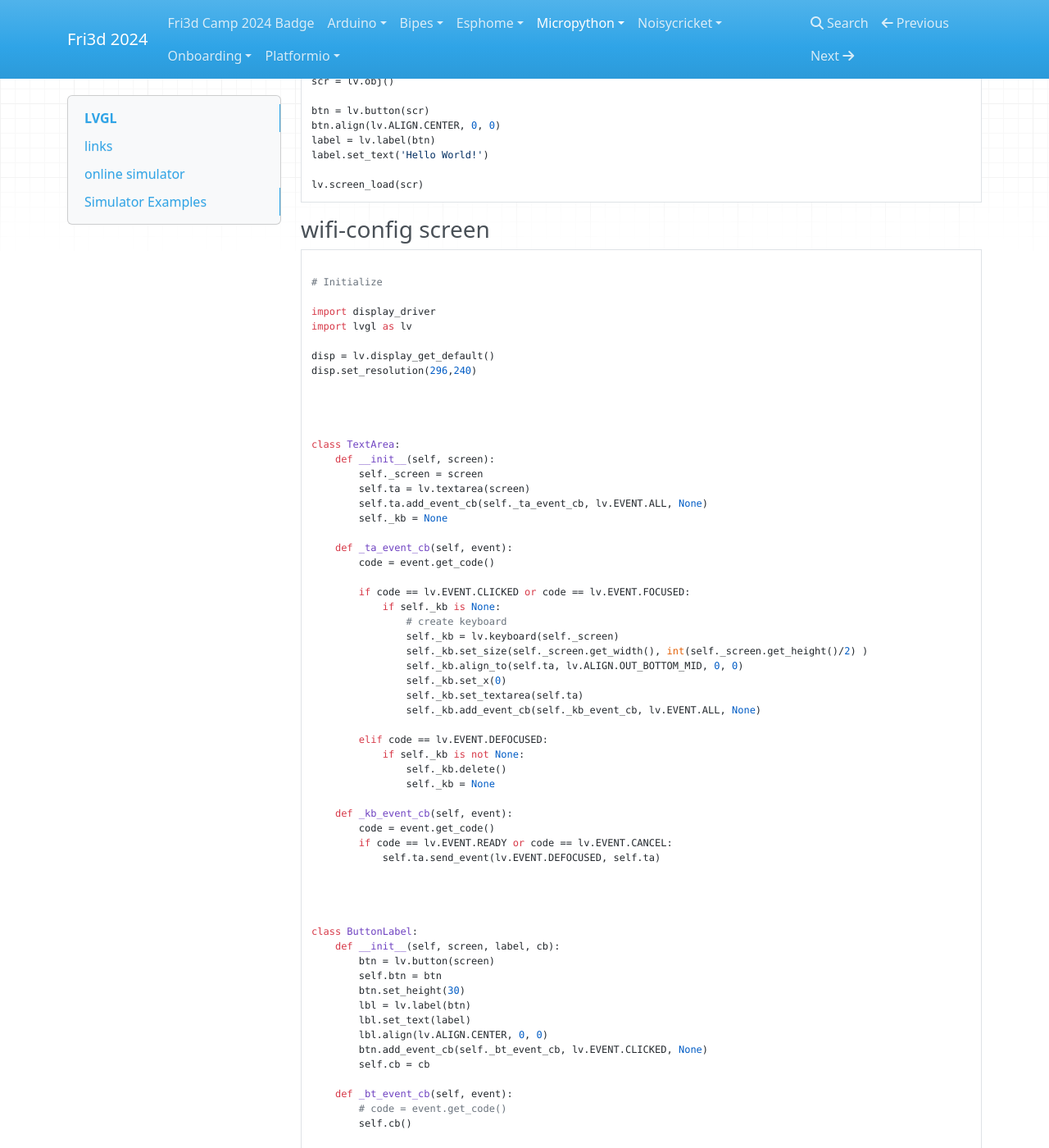
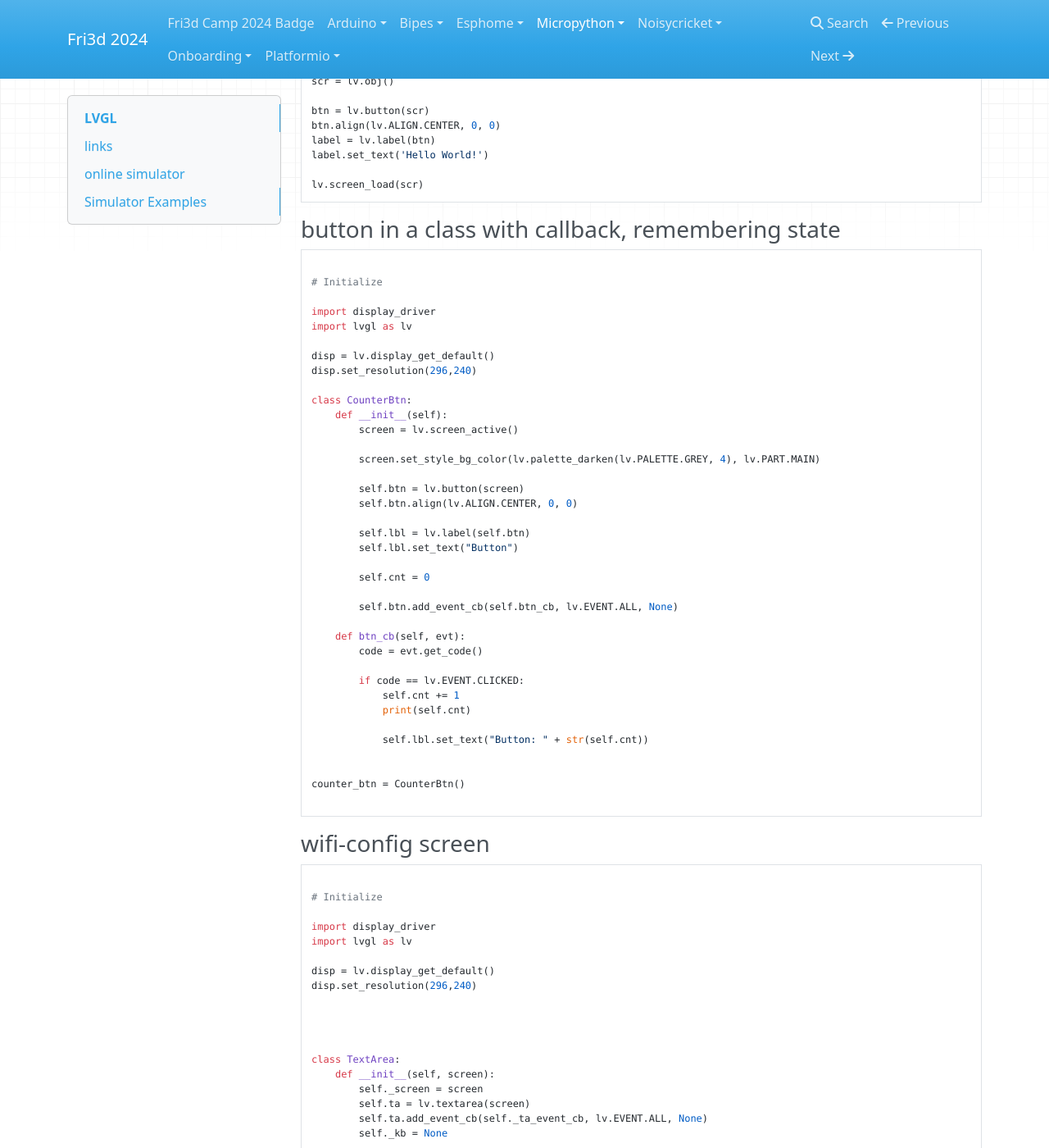
Before and after one commit to Fri3dCamp/badge_2024, an MkDocs documentation site: the page built from docs/micropython/lvgl.md, in a window 1280 px wide and 1400 px high, scrolled down 774 px. Shown: the whole window at 82% size. Built offline with MkDocs 1.6.1, drawn with Linux system fonts in a browser that asks for light colours; nearby versions of some CDN libraries.

Commit message:
added button in a class example

````diff
--- a/docs/micropython/lvgl.md
+++ b/docs/micropython/lvgl.md
@@ -38,6 +38,46 @@ label.set_text('Hello World!')
 lv.screen_load(scr)
 ```
 
+### button in a class with callback, remembering state
+```python
+
+# Initialize
+
+import display_driver
+import lvgl as lv
+
+disp = lv.display_get_default()
+disp.set_resolution(296,240)
+
+class CounterBtn:
+    def __init__(self):
+        screen = lv.screen_active()
+
+        screen.set_style_bg_color(lv.palette_darken(lv.PALETTE.GREY, 4), lv.PART.MAIN)
+
+        self.btn = lv.button(screen)
+        self.btn.align(lv.ALIGN.CENTER, 0, 0)
+
+        self.lbl = lv.label(self.btn)
+        self.lbl.set_text("Button")
+
+        self.cnt = 0
+
+        self.btn.add_event_cb(self.btn_cb, lv.EVENT.ALL, None)
+
+    def btn_cb(self, evt):
+        code = evt.get_code()
+
+        if code == lv.EVENT.CLICKED:
+            self.cnt += 1
+            print(self.cnt)
+
+            self.lbl.set_text("Button: " + str(self.cnt))
+
+
+counter_btn = CounterBtn()
+
+```
 ### wifi-config screen
 ```python
 
````
